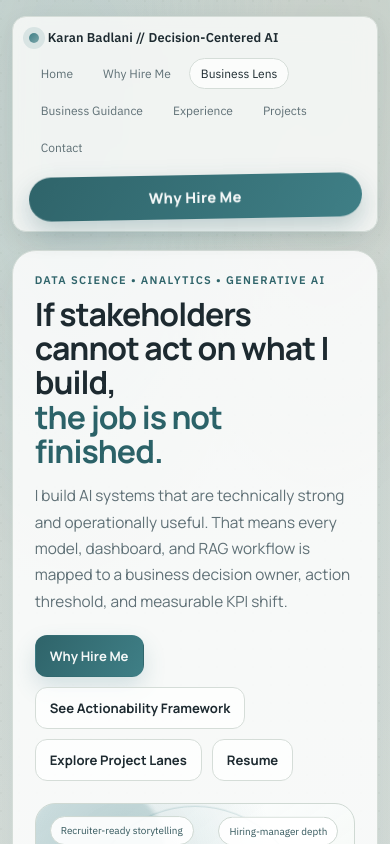
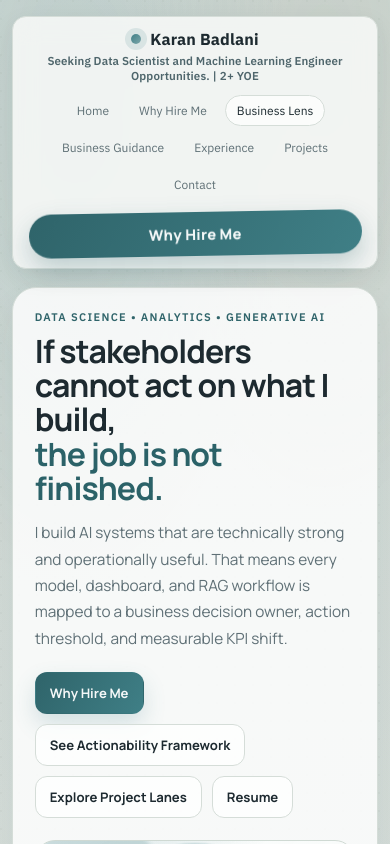
Before and after one commit to Johnny001-DS/karanbadlani-portfolio, a Next.js app: page /karanbadlani-portfolio/ in a window 390 px wide. Shown: the top 844 px of the page. Built offline with nearby package versions, Linux system fonts and the light colour scheme.

Commit message:
Center top identity with opportunity headline

```diff
--- a/src/pages/index.tsx
+++ b/src/pages/index.tsx
@@ -562,11 +562,15 @@ const Home: NextPage = () => {
         <div className="ambient-grain" aria-hidden="true" />
 
         <header className="topbar">
-          <a className="brand" href="#home">
+          <div className="top-identity">
+            <a className="brand brand-center" href="#home">
               <span className="brand-dot" />
-            <span>Karan Badlani // Decision-Centered AI</span>
+              <span>Karan Badlani</span>
             </a>
+            <p className="top-role">Seeking Data Scientist and Machine Learning Engineer Opportunities. | 2+ YOE</p>
+          </div>
 
+          <div className="topbar-row">
             <nav className="menu" aria-label="Section navigation">
               {navItems.map((item) => (
                 <a key={item.id} href={`#${item.id}`} className={activeSection === item.id ? 'menu-link active' : 'menu-link'}>
@@ -578,6 +582,7 @@ const Home: NextPage = () => {
             <a className="topbar-cta wiggle-cta" href="#why-hire">
               Why Hire Me
             </a>
+          </div>
         </header>
 
         <main>
--- a/src/styles/globals.css
+++ b/src/styles/globals.css
@@ -66,8 +66,9 @@ body {
   top: 14px;
   z-index: 20;
   display: flex;
-  align-items: center;
-  justify-content: space-between;
+  flex-direction: column;
+  align-items: stretch;
+  justify-content: center;
   gap: 12px;
   padding: 12px 16px;
   border: 1px solid var(--line);
@@ -75,6 +76,21 @@ body {
   background: rgba(248, 250, 248, 0.86);
   backdrop-filter: blur(12px);
   box-shadow: 0 8px 24px rgba(24, 42, 48, 0.07);
+}
+
+.topbar-row {
+  display: flex;
+  align-items: center;
+  justify-content: space-between;
+  gap: 12px;
+}
+
+.top-identity {
+  display: flex;
+  flex-direction: column;
+  align-items: center;
+  gap: 4px;
+  text-align: center;
 }
 
 .brand {
@@ -89,12 +105,27 @@ body {
   letter-spacing: 0.01em;
 }
 
+.brand-center {
+  justify-content: center;
+  font-size: 1rem;
+  font-weight: 800;
+}
+
 .brand-dot {
   width: 10px;
   height: 10px;
   border-radius: 50%;
   background: linear-gradient(135deg, var(--accent), #7ca6aa);
   box-shadow: 0 0 0 6px rgba(63, 127, 134, 0.14);
+}
+
+.top-role {
+  margin: 0;
+  color: #4f666c;
+  font-size: 0.78rem;
+  font-family: 'IBM Plex Sans', sans-serif;
+  font-weight: 600;
+  letter-spacing: 0.01em;
 }
 
 .menu {
@@ -1028,9 +1059,24 @@ body {
     border-radius: 14px;
   }
 
+  .topbar-row {
+    width: 100%;
+    flex-direction: column;
+    align-items: stretch;
+  }
+
+  .top-identity {
+    width: 100%;
+    align-items: center;
+  }
+
+  .top-role {
+    font-size: 0.72rem;
+  }
+
   .menu {
     width: 100%;
-    justify-content: flex-start;
+    justify-content: center;
   }
 
   .topbar-cta {
```
Lines whose indentation alone changed are shown as unchanged.
